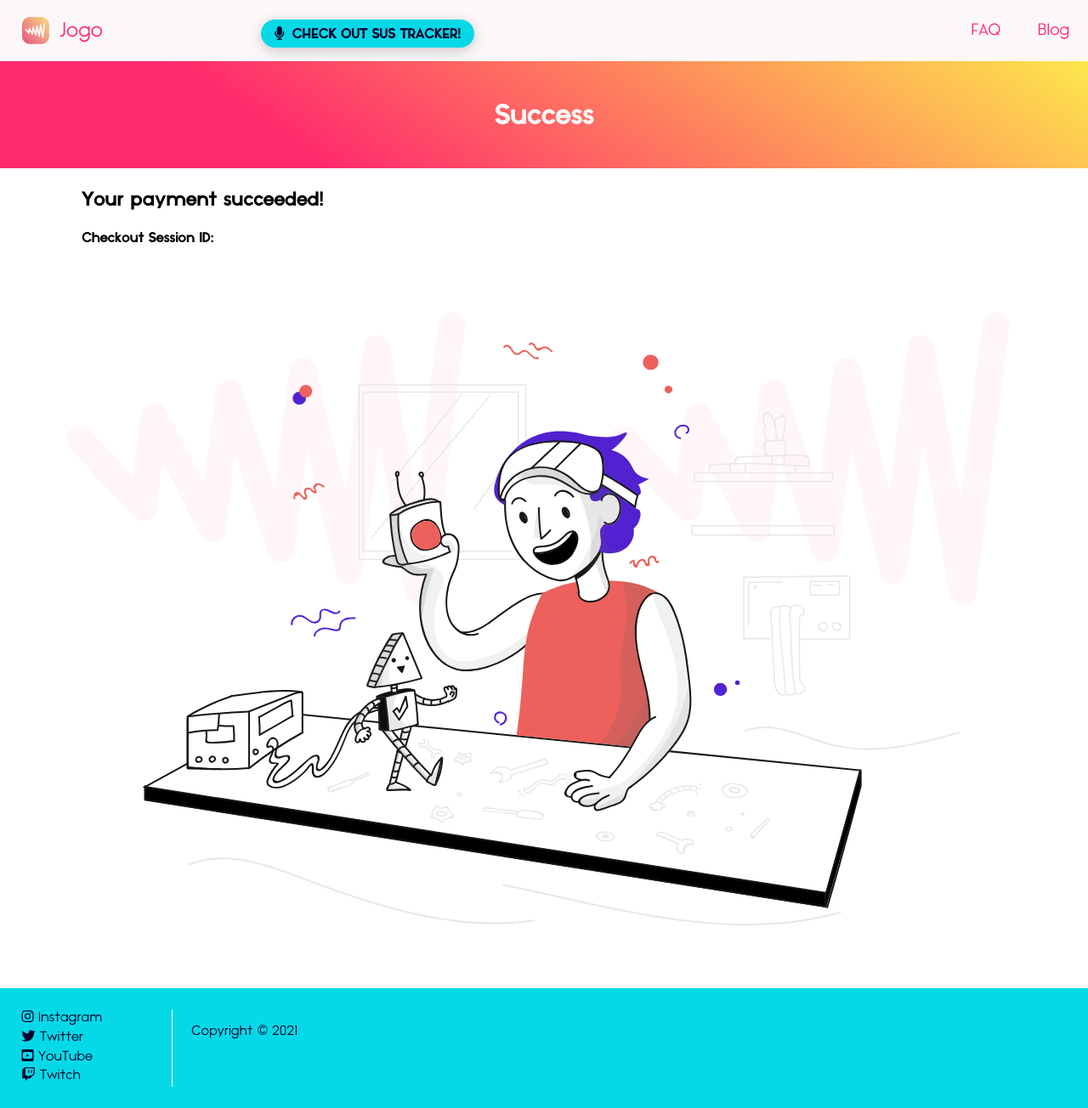
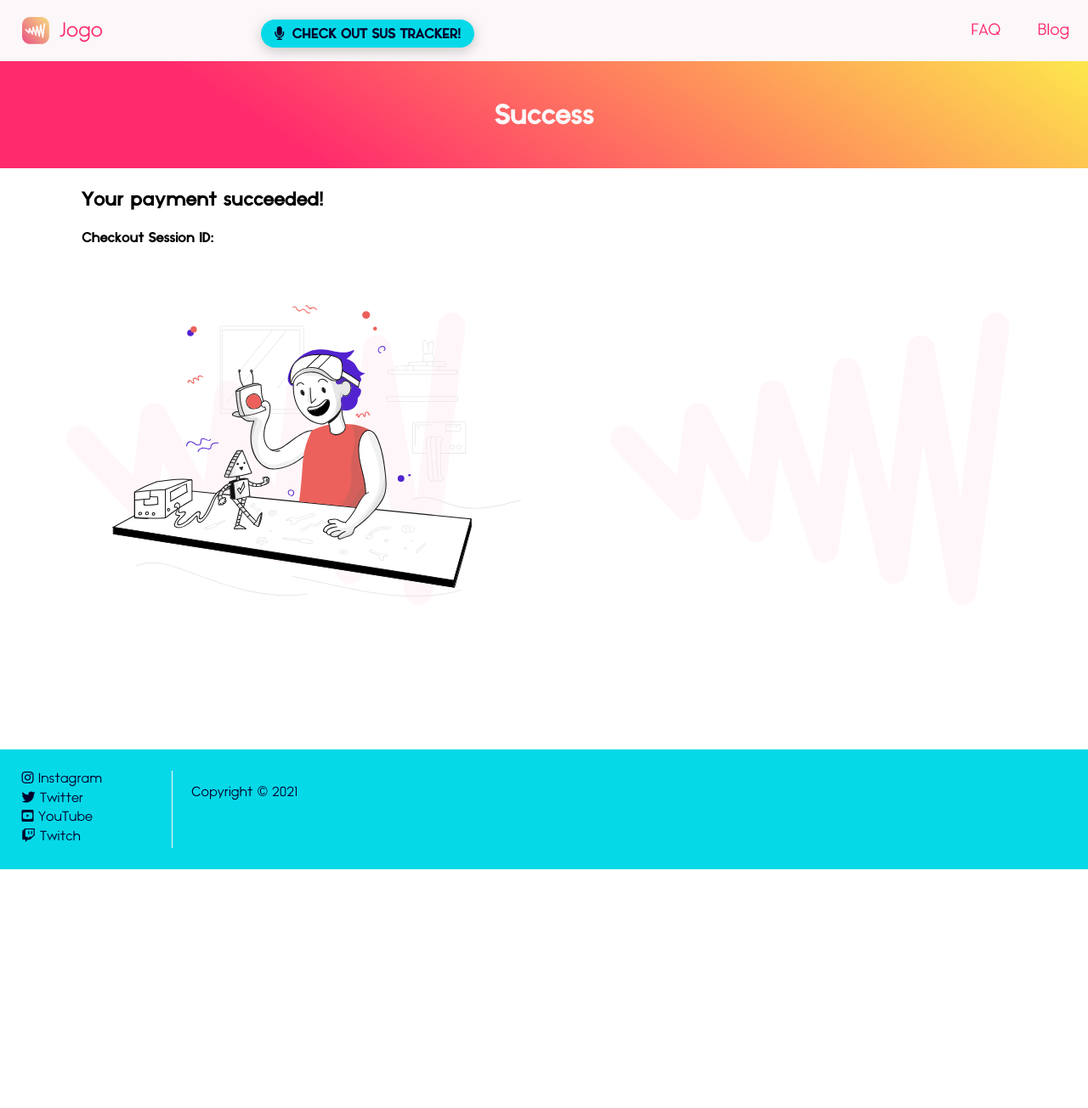
Before and after one commit to aindaco1/jogo-website, a Jekyll site: the page built from success.html, in a window 1280 px wide. Shown: the whole page at 85% size. Built offline with Jekyll 4.4.1, drawn with Linux system fonts in a browser that asks for light colours; after the commit the page ends 1023 px from its top, so only the background shows below that.

Commit message:
constraining product image size

```diff
--- a/assets/css/style.css
+++ b/assets/css/style.css
@@ -556,6 +556,10 @@ STRIPE FORMATTING
     min-height: 70vh;
 }
 
+.sr-main img {
+    max-width: 50%;
+}
+
 /*****************
 FOOTER FORMATTING
 ******************/
```
